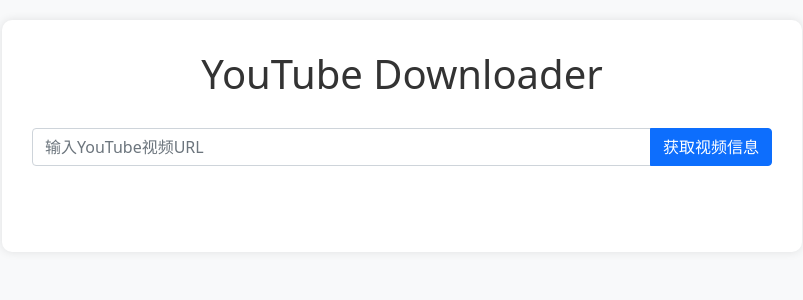
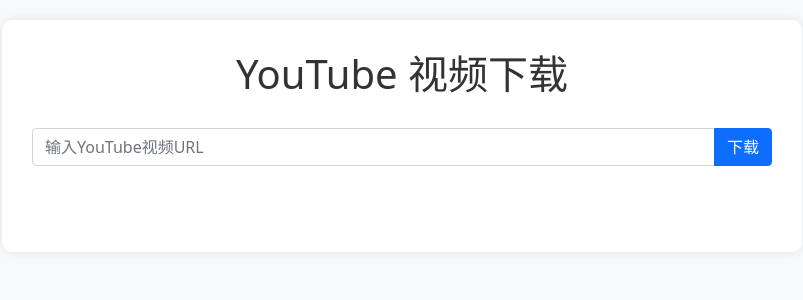
Before and after one commit to jimjusk/yt-download, a FastAPI app: page / in a window 1280 px wide. Shown: the top 300 px of the page, without its empty margins (238-1041 px from the left). Run offline with FastAPI, Linux system fonts and the light colour scheme.

Commit message:
First commit

```diff
--- a/templates/index.html
+++ b/templates/index.html
@@ -57,10 +57,10 @@
 </head>
 <body>
     <div class="container">
-        <h1>YouTube Downloader</h1>
+        <h1>YouTube 视频下载</h1>
         <div class="input-group">
             <input type="text" id="url" class="form-control" placeholder="输入YouTube视频URL">
-            <button class="btn btn-primary" onclick="getVideoInfo()">获取视频信息</button>
+            <button class="btn btn-primary" onclick="getVideoInfo()">下载</button>
         </div>
         <div id="progress"></div>
         <div id="download-options" class="mt-3"></div>
@@ -123,7 +123,7 @@
                         </div>
                     `;
                 } else {
-                    progress.innerHTML = `<div class="error">获���视频信息失败</div>`;
+                    progress.innerHTML = `<div class="error">获取视频信息失败</div>`;
                 }
             } catch (error) {
                 progress.innerHTML = `<div class="error">错误: ${error.message}</div>`;
```
